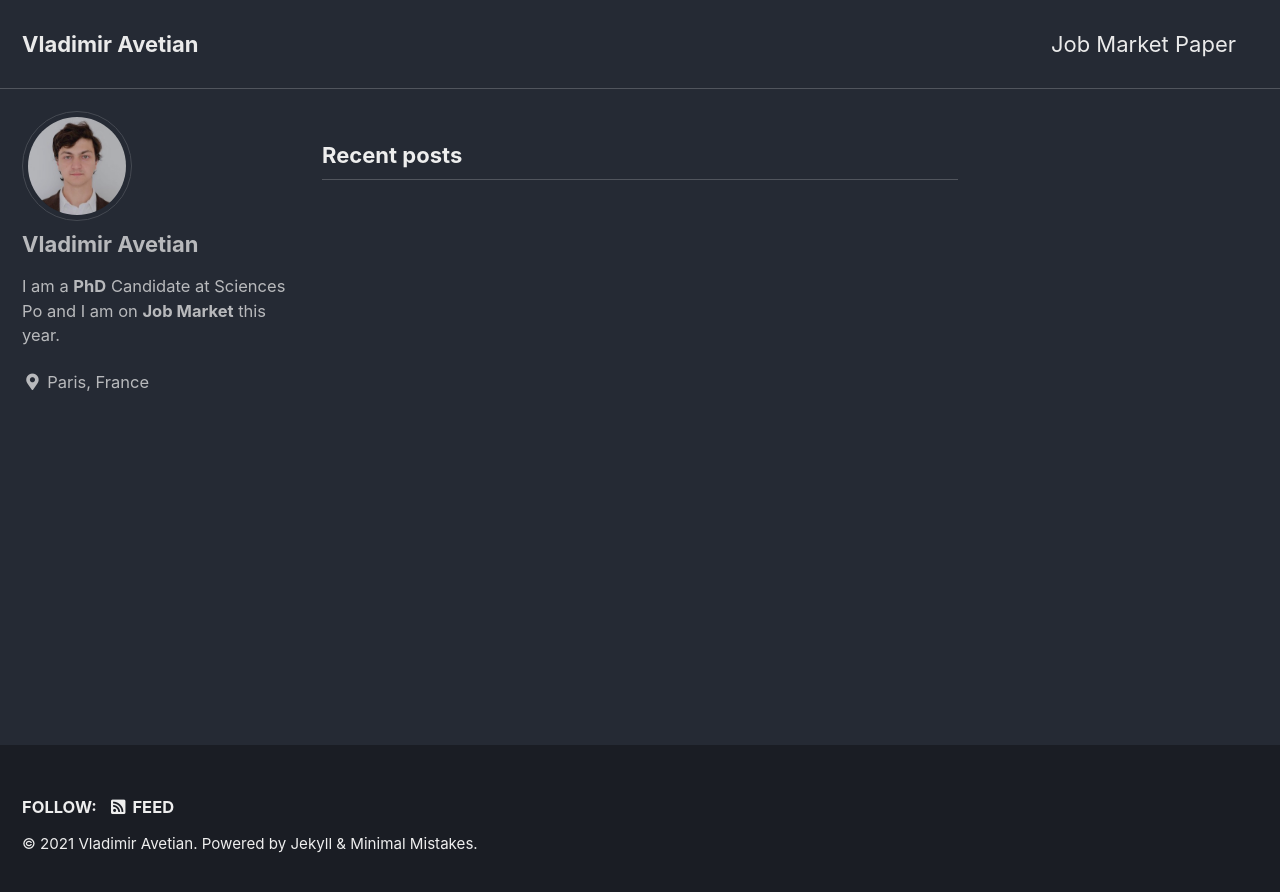
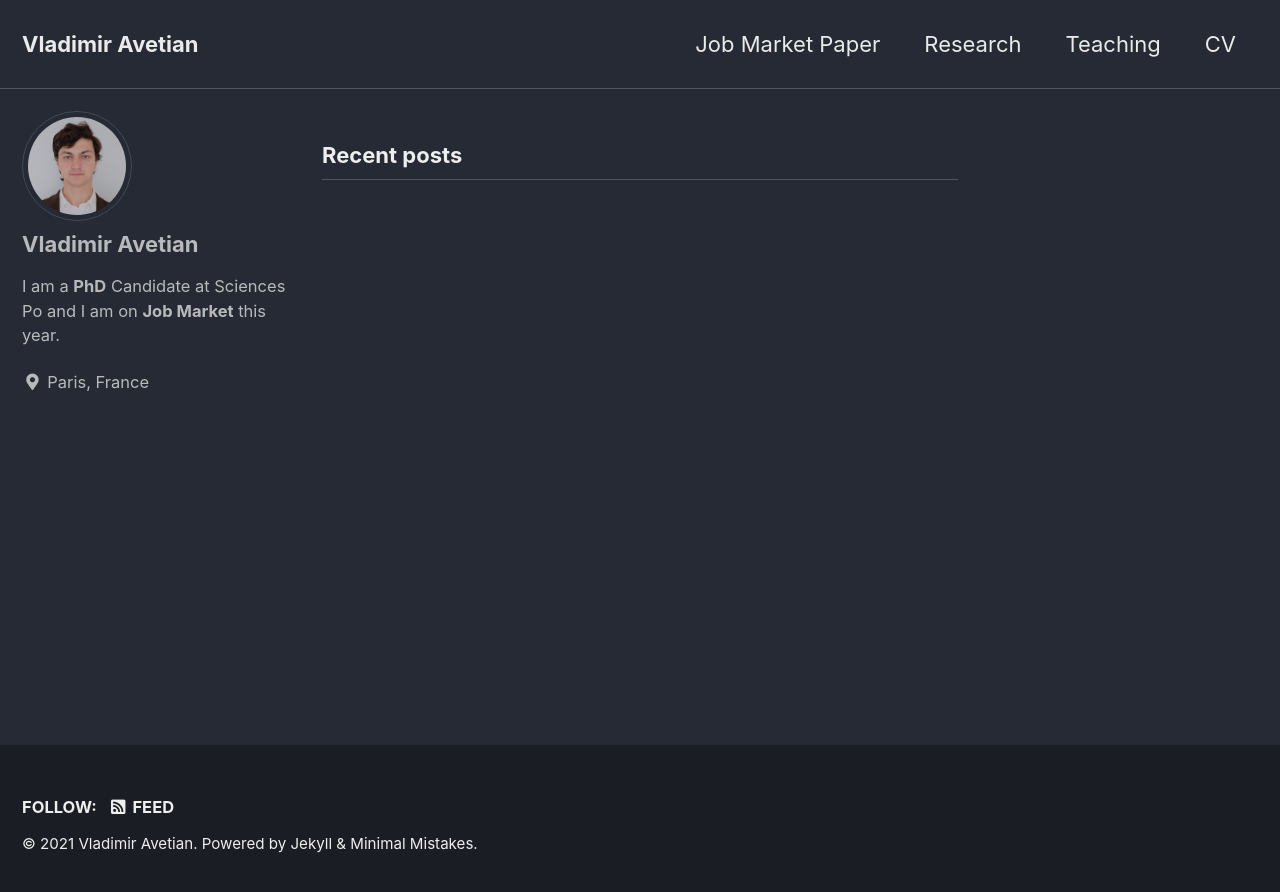
Before and after one commit to vladimir-avetian/vladimir-avetian.github.io, a Jekyll site: the page built from index.html, in a window 1280 px wide. Shown: the top 892 px of the page. Built offline with Jekyll 4.4.1, drawn with Linux system fonts in a browser that asks for light colours; cached includes are drawn as plain includes; the list of posts is cut into pages by our own code.

Commit message:
Update navigation.yml

```diff
--- a/_data/navigation.yml
+++ b/_data/navigation.yml
@@ -3,11 +3,11 @@
  main:
    - title: "Job Market Paper"
      url: "slavs_jmp.pdf"
-  # - title: "About"
-  #   url: https://mmistakes.github.io/minimal-mistakes/about/
-  # - title: "Sample Posts"
-  #   url: /year-archive/
-  # - title: "Sample Collections"
-  #   url: /collection-archive/
+   - title: "Research"
+     url: https://mmistakes.github.io/minimal-mistakes/about/
+   - title: "Teaching"
+     url: /year-archive/
+   - title: "CV"
+     url: /collection-archive/
   # - title: "Sitemap"
   #   url: /sitemap/
```
